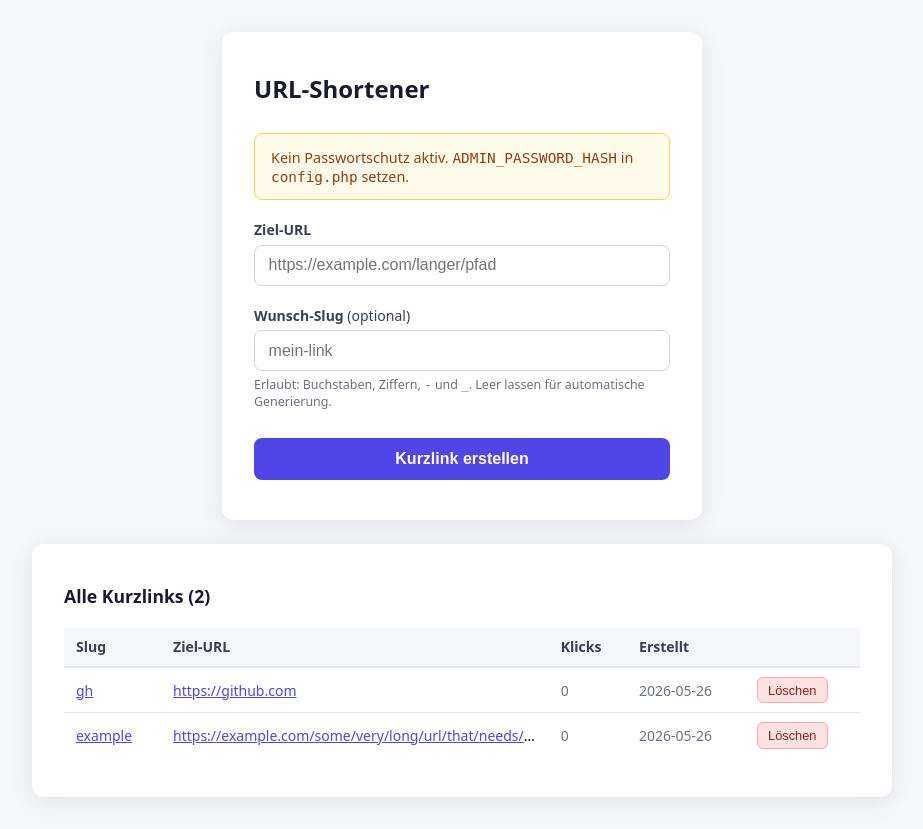
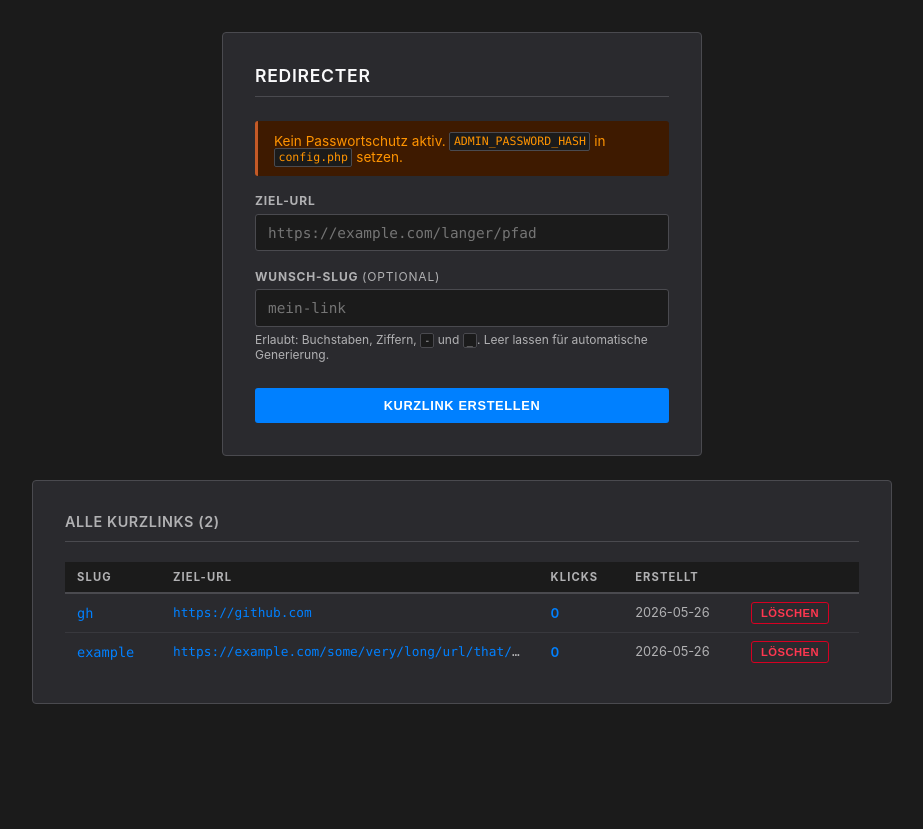
Before and after one commit to daimpad/redirecter, a PHP site: page / in a window 1280 px wide. Shown: the whole page, without its empty margins (178-1101 px from the left). After the commit the page ends 704 px from the top, so only its background shows below. Run offline with PHP 8.4, Linux system fonts and the light colour scheme.

Commit message:
Apply Mozilla Photon dark theme to admin UI
Replace light theme with Mozilla Photon Design System colors:
dark surfaces (Ink-70/80), Blue-50 accent, monospace font stack
(Fira Code), uppercase labels, flat borders, left-border alerts
in Photon green/red/orange/blue. Slug and URL columns use
monospace; hit counter in accent blue; delete button outlined red.

```diff
--- a/index.php
+++ b/index.php
@@ -88,13 +88,39 @@ header("Content-Security-Policy: default-src 'none'; style-src 'unsafe-inline';
 <head>
     <meta charset="UTF-8">
     <meta name="viewport" content="width=device-width, initial-scale=1.0">
-    <title>URL-Shortener</title>
+    <title>Redirecter</title>
     <style>
+        /* Mozilla Photon Design System — dark theme */
+        :root {
+            --bg:         #1B1B1B;
+            --surface:    #2A2A2E;
+            --surface2:   #38383D;
+            --border:     #4A4A4F;
+            --text:       #F9F9FA;
+            --muted:      #B1B1B3;
+            --accent:     #0080FF;
+            --accent-h:   #45A1FF;
+            --mono:       'Fira Code', 'Cascadia Code', 'Consolas', monospace;
+            --green:      #30E60B;
+            --green-bg:   #0D2600;
+            --green-b:    #12BC00;
+            --red:        #FF3750;
+            --red-bg:     #3E0000;
+            --red-b:      #D70022;
+            --orange:     #FF9400;
+            --orange-bg:  #3E1A00;
+            --orange-b:   #C45A27;
+            --blue:       #45A1FF;
+            --blue-bg:    #002050;
+            --blue-b:     #0060DF;
+        }
+
         *, *::before, *::after { box-sizing: border-box; margin: 0; padding: 0; }
 
         body {
-            font-family: system-ui, -apple-system, sans-serif;
-            background: #f4f6f9;
+            font-family: -apple-system, BlinkMacSystemFont, 'Segoe UI', Ubuntu, sans-serif;
+            background: var(--bg);
+            color: var(--text);
             min-height: 100vh;
             display: flex;
             flex-direction: column;
@@ -105,130 +131,186 @@ header("Content-Security-Policy: default-src 'none'; style-src 'unsafe-inline';
         }
 
         .card, .table-card {
-            background: #fff;
-            border-radius: 12px;
-            box-shadow: 0 4px 24px rgba(0,0,0,.08);
-            padding: 2.5rem 2rem;
+            background: var(--surface);
+            border: 1px solid var(--border);
+            border-radius: 4px;
+            padding: 2rem;
             width: 100%;
         }
 
         .card      { max-width: 480px; }
         .table-card{ max-width: 860px; }
 
-        h1 { font-size: 1.5rem; margin-bottom: 1.75rem; color: #1a1a2e; }
-        h2 { font-size: 1.1rem; margin-bottom: 1.25rem; color: #1a1a2e; }
+        h1, h2 {
+            font-weight: 600;
+            letter-spacing: .04em;
+            text-transform: uppercase;
+            border-bottom: 1px solid var(--border);
+            padding-bottom: .65rem;
+            color: var(--text);
+        }
+        h1 { font-size: 1.1rem; margin-bottom: 1.5rem; }
+        h2 { font-size: .9rem;  margin-bottom: 1.25rem; color: var(--muted); }
 
         label {
             display: block;
-            font-size: .875rem;
-            font-weight: 600;
-            color: #374151;
+            font-size: .75rem;
+            font-weight: 700;
+            color: var(--muted);
+            letter-spacing: .07em;
+            text-transform: uppercase;
             margin-bottom: .35rem;
         }
 
         input[type="url"],
         input[type="text"] {
             width: 100%;
-            padding: .65rem .85rem;
-            border: 1.5px solid #d1d5db;
-            border-radius: 8px;
-            font-size: 1rem;
-            transition: border-color .2s;
+            padding: .6rem .75rem;
+            background: var(--bg);
+            border: 1px solid var(--border);
+            border-radius: 3px;
+            font-size: .9rem;
+            color: var(--text);
+            font-family: var(--mono);
+            transition: border-color .15s, box-shadow .15s;
             outline: none;
         }
 
-        input:focus { border-color: #4f46e5; }
+        input:focus {
+            border-color: var(--accent);
+            box-shadow: 0 0 0 1px var(--accent);
+        }
 
-        .hint { font-size: .78rem; color: #6b7280; margin-top: .3rem; }
-        .field { margin-bottom: 1.25rem; }
+        .hint { font-size: .75rem; color: var(--muted); margin-top: .35rem; }
+        .field { margin-bottom: 1.1rem; }
 
         button[type="submit"].btn-create {
             width: 100%;
-            padding: .75rem;
-            background: #4f46e5;
+            padding: .65rem;
+            background: var(--accent);
             color: #fff;
             border: none;
-            border-radius: 8px;
-            font-size: 1rem;
-            font-weight: 600;
+            border-radius: 3px;
+            font-size: .8rem;
+            font-weight: 700;
+            letter-spacing: .05em;
+            text-transform: uppercase;
             cursor: pointer;
-            transition: background .2s;
+            transition: background .15s;
             margin-top: .5rem;
         }
 
-        button[type="submit"].btn-create:hover { background: #4338ca; }
+        button[type="submit"].btn-create:hover { background: var(--accent-h); }
 
         .alert {
-            padding: .85rem 1rem;
-            border-radius: 8px;
-            margin-bottom: 1.25rem;
-            font-size: .9rem;
+            padding: .7rem 1rem;
+            border-radius: 3px;
+            margin-bottom: 1.1rem;
+            font-size: .85rem;
+            border-left: 3px solid;
         }
 
-        .alert-error   { background: #fef2f2; color: #b91c1c; border: 1px solid #fca5a5; }
-        .alert-success { background: #f0fdf4; color: #166534; border: 1px solid #86efac; }
-        .alert-warning { background: #fffbeb; color: #92400e; border: 1px solid #fcd34d; }
-        .alert-info    { background: #eff6ff; color: #1e40af; border: 1px solid #93c5fd; }
+        .alert-error   { background: var(--red-bg);    color: var(--red);    border-color: var(--red-b); }
+        .alert-success { background: var(--green-bg);  color: var(--green);  border-color: var(--green-b); }
+        .alert-warning { background: var(--orange-bg); color: var(--orange); border-color: var(--orange-b); }
+        .alert-info    { background: var(--blue-bg);   color: var(--blue);   border-color: var(--blue-b); }
 
-        .short-url { font-weight: 700; word-break: break-all; }
-        a { color: #4f46e5; }
+        .short-url {
+            font-weight: 700;
+            word-break: break-all;
+            font-family: var(--mono);
+        }
+
+        a { color: var(--accent); text-decoration: none; }
+        a:hover { color: var(--accent-h); text-decoration: underline; }
+
+        code {
+            font-family: var(--mono);
+            background: var(--bg);
+            border: 1px solid var(--border);
+            border-radius: 2px;
+            padding: .1em .3em;
+            font-size: .85em;
+        }
 
         /* Links-Tabelle */
         .links-table {
             width: 100%;
             border-collapse: collapse;
-            font-size: .875rem;
+            font-size: .85rem;
         }
 
         .links-table th {
             text-align: left;
-            padding: .6rem .75rem;
-            background: #f4f6f9;
-            border-bottom: 2px solid #e5e7eb;
-            color: #374151;
-            font-weight: 600;
+            padding: .5rem .75rem;
+            background: var(--bg);
+            border-bottom: 2px solid var(--border);
+            color: var(--muted);
+            font-size: .7rem;
+            font-weight: 700;
+            letter-spacing: .1em;
+            text-transform: uppercase;
             white-space: nowrap;
         }
 
         .links-table td {
-            padding: .55rem .75rem;
-            border-bottom: 1px solid #e5e7eb;
+            padding: .5rem .75rem;
+            border-bottom: 1px solid var(--surface2);
             vertical-align: middle;
         }
 
         .links-table tr:last-child td { border-bottom: none; }
-
-        .links-table tr:hover td { background: #f9fafb; }
+        .links-table tr:hover td { background: var(--surface2); }
 
         .col-url {
             max-width: 320px;
             overflow: hidden;
             text-overflow: ellipsis;
             white-space: nowrap;
+            font-family: var(--mono);
+            font-size: .8rem;
+            color: var(--muted);
         }
 
-        .col-hits, .col-date { white-space: nowrap; color: #6b7280; }
+        .col-hits {
+            white-space: nowrap;
+            color: var(--accent);
+            font-variant-numeric: tabular-nums;
+            font-weight: 600;
+        }
+
+        .col-date { white-space: nowrap; color: var(--muted); font-size: .8rem; }
+
+        .slug-link { font-family: var(--mono); }
 
         .btn-delete {
-            padding: .3rem .65rem;
-            background: #fee2e2;
-            color: #991b1b;
-            border: 1px solid #fca5a5;
-            border-radius: 6px;
+            padding: .25rem .55rem;
+            background: transparent;
+            color: var(--red);
+            border: 1px solid var(--red-b);
+            border-radius: 3px;
             cursor: pointer;
-            font-size: .8rem;
+            font-size: .7rem;
+            font-weight: 700;
+            letter-spacing: .04em;
+            text-transform: uppercase;
             transition: background .15s;
         }
 
-        .btn-delete:hover { background: #fecaca; }
+        .btn-delete:hover { background: var(--red-bg); }
 
-        .empty-state { text-align: center; color: #9ca3af; padding: 1.5rem 0; }
+        .empty-state {
+            text-align: center;
+            color: var(--muted);
+            padding: 1.5rem 0;
+            font-size: .875rem;
+        }
     </style>
 </head>
 <body>
 
 <main class="card">
-    <h1>URL-Shortener</h1>
+    <h1>Redirecter</h1>
 
     <?php if (ADMIN_PASSWORD_HASH === ''): ?>
         <div class="alert alert-warning" role="alert">
@@ -319,7 +401,7 @@ header("Content-Security-Policy: default-src 'none'; style-src 'unsafe-inline';
                         $shortUrl   = htmlspecialchars(rtrim(BASE_URL, '/'), ENT_QUOTES, 'UTF-8') . '/' . $safeSlug;
                     ?>
                     <tr>
-                        <td><a href="<?= $shortUrl ?>" rel="noopener" target="_blank"><?= $safeSlug ?></a></td>
+                        <td><a class="slug-link" href="<?= $shortUrl ?>" rel="noopener" target="_blank"><?= $safeSlug ?></a></td>
                         <td class="col-url" title="<?= $safeTarget ?>">
                             <?php if (preg_match('/^https?:\/\//i', $targetUrl)): ?>
                                 <a href="<?= $safeTarget ?>" rel="noopener noreferrer" target="_blank"><?= $safeTarget ?></a>
```
